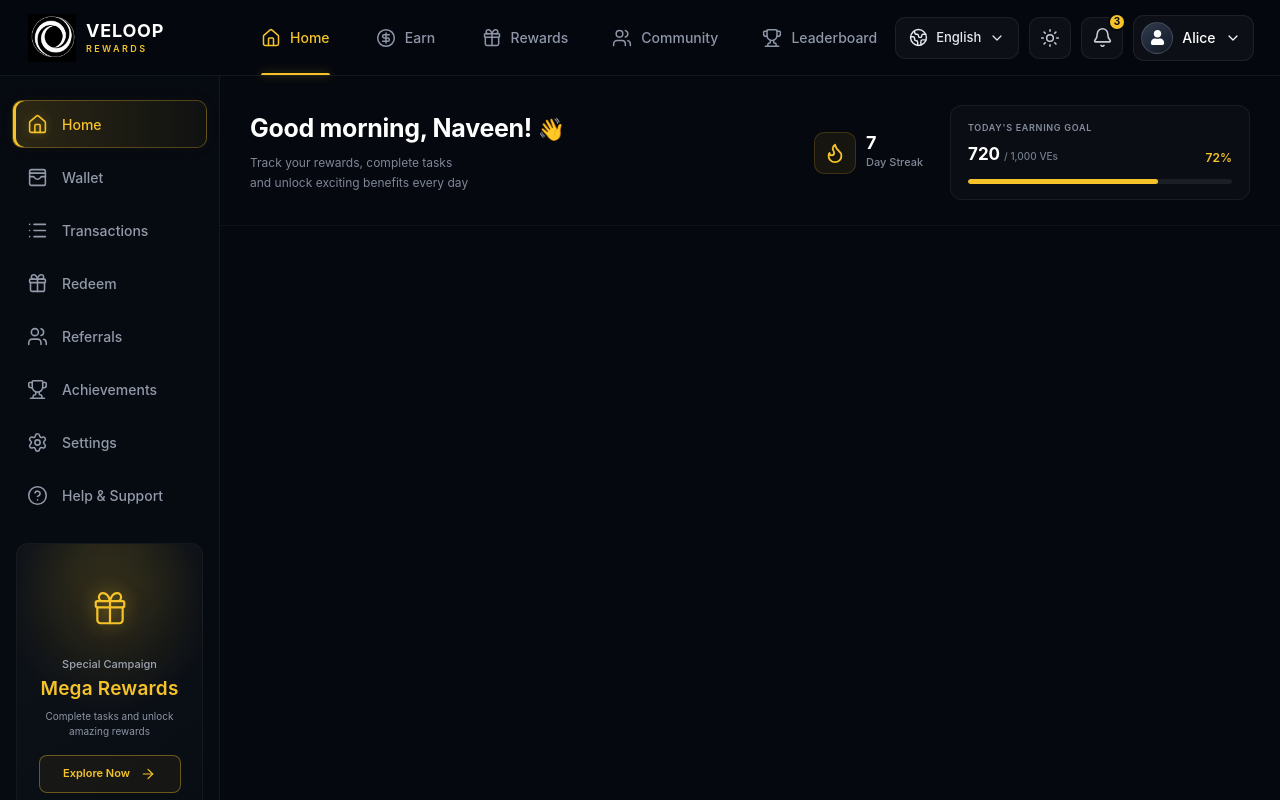
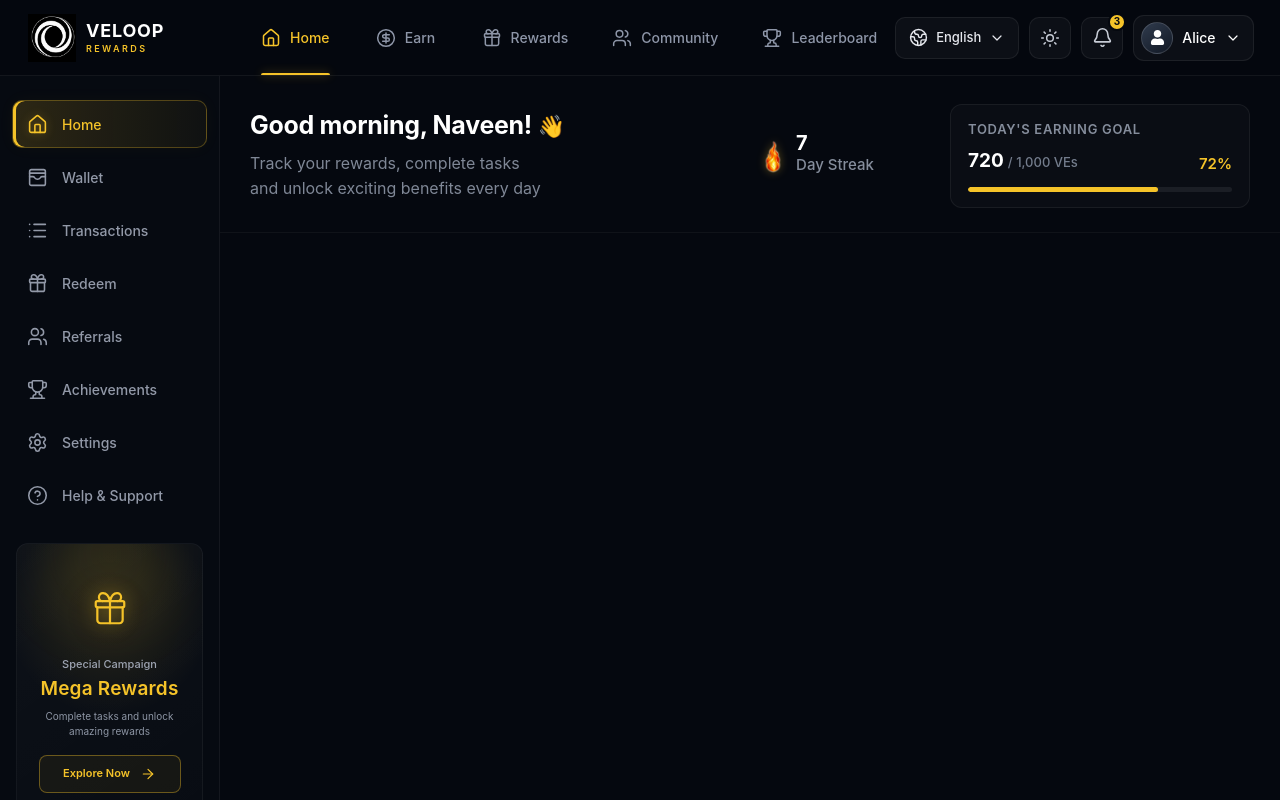
Before and after one commit to SANAPARVEEN-cmd/veloop-rewards-home-page-, a React (Vite) app: page /home in a window 1280 px wide. Built offline with nearby package versions, Linux system fonts and the light colour scheme.

Commit message:
write welcome header in dashbored

```diff
--- a/src/components/home/DayStreak.jsx
+++ b/src/components/home/DayStreak.jsx
@@ -1,13 +1,15 @@
-import { Flame } from "lucide-react";
+import streakFire from "../../assets/images/dashboard/streak-fire.png";
 import styles from "./DayStreak.module.css";
 
 const DayStreak = ({ streak = 7 }) => {
     return (
         <div className={styles.streak}>
+
             <div className={styles.iconWrapper}>
-                <Flame
-                    size={22}
-                    strokeWidth={2}
+                <img
+                    src={streakFire}
+                    alt="Day streak"
+                    className={styles.fireIcon}
                 />
             </div>
 
@@ -20,6 +22,7 @@ const DayStreak = ({ streak = 7 }) => {
                     Day Streak
                 </span>
             </div>
+
         </div>
     );
 };
--- a/src/components/home/DayStreak.module.css
+++ b/src/components/home/DayStreak.module.css
@@ -1,46 +1,80 @@
 .streak {
     display: flex;
-    align-items: center;
-    gap: 10px;
+    align-items: flex-start;
+    gap: 8px;
 
-    min-width: 110px;
+    min-width: 105px;
+    margin-right: 50px;
 }
 
+
+/* =====================================
+   FIRE ICON
+===================================== */
+
 .iconWrapper {
-    width: 42px;
-    height: 42px;
+    width: 30px;
+    height: 45px;
 
     display: flex;
     align-items: center;
     justify-content: center;
 
-    color: #f5c329;
+    flex-shrink: 0;
 
-    border: 1px solid rgba(245, 195, 41, 0.18);
-    border-radius: 10px;
+    margin-top: 1px;
+}
 
-    background: rgba(245, 195, 41, 0.07);
+.fireIcon {
+    width: 40px;
+    height: 40px;
+
+    display: block;
+    object-fit: contain;
+
+    filter: drop-shadow(
+        0 0 5px rgba(245, 195, 41, 0.35)
+    );
 }
+
+/* =====================================
+   CONTENT
+===================================== */
 
 .content {
     display: flex;
     flex-direction: column;
-    gap: 2px;
+    align-items: flex-start;
+
+    gap: 3px;
 }
+
+
+/* =====================================
+   STREAK NUMBER
+===================================== */
 
 .value {
     color: #ffffff;
 
-    font-size: 18px;
+    font-size: 20px;
     font-weight: 700;
+
     line-height: 1;
 }
 
+
+/* =====================================
+   LABEL
+===================================== */
+
 .label {
-    color: #7f8796;
+    color: #858d9c;
 
-    font-size: 11px;
+    font-size: 15px;
     font-weight: 500;
+
+    line-height: 1.2;
 
     white-space: nowrap;
 }
--- a/src/components/home/EarningGoal.module.css
+++ b/src/components/home/EarningGoal.module.css
@@ -26,7 +26,7 @@
 
     color: #858d9c;
 
-    font-size: 9px;
+    font-size: 13px;
     font-weight: 600;
 
     letter-spacing: 0.7px;
@@ -41,21 +41,21 @@
 .amount strong {
     color: #ffffff;
 
-    font-size: 17px;
+    font-size: 19px;
     font-weight: 700;
 }
 
 .amount span {
     color: #747d8d;
 
-    font-size: 10px;
+    font-size: 13px;
     font-weight: 500;
 }
 
 .percentage {
     color: #f5c329;
 
-    font-size: 12px;
+    font-size: 15px;
     font-weight: 600;
 }
 
--- /dev/null
+++ b/src/components/home/SVEBalanceCard.module.css
@@ -0,0 +1,108 @@
+.card {
+    min-height: 145px;
+
+    padding: 20px;
+
+    box-sizing: border-box;
+
+    border: 1px solid rgba(255, 255, 255, 0.06);
+    border-radius: 14px;
+
+    background: rgba(255, 255, 255, 0.025);
+
+    display: flex;
+    flex-direction: column;
+    justify-content: space-between;
+
+    transition:
+        border-color 0.2s ease,
+        transform 0.2s ease;
+}
+
+.card:hover {
+    border-color: rgba(245, 195, 41, 0.18);
+    transform: translateY(-2px);
+}
+
+.top {
+    display: flex;
+    align-items: flex-start;
+    justify-content: space-between;
+
+    gap: 15px;
+}
+
+.label {
+    display: block;
+
+    margin-bottom: 9px;
+
+    color: #858d9c;
+
+    font-size: 9px;
+    font-weight: 600;
+
+    letter-spacing: 0.7px;
+}
+
+.balance {
+    display: inline;
+
+    margin: 0;
+
+    color: #ffffff;
+
+    font-size: 24px;
+    font-weight: 700;
+
+    line-height: 1;
+}
+
+.unit {
+    margin-left: 5px;
+
+    color: #747d8d;
+
+    font-size: 11px;
+    font-weight: 500;
+}
+
+.icon {
+    width: 38px;
+    height: 38px;
+
+    display: flex;
+    align-items: center;
+    justify-content: center;
+
+    border-radius: 10px;
+
+    color: #f5c329;
+
+    background: rgba(245, 195, 41, 0.08);
+
+    font-size: 9px;
+    font-weight: 700;
+
+    flex-shrink: 0;
+}
+
+.bottom {
+    display: flex;
+    align-items: center;
+
+    gap: 7px;
+}
+
+.change {
+    color: #45c98b;
+
+    font-size: 10px;
+    font-weight: 600;
+}
+
+.period {
+    color: #666f7e;
+
+    font-size: 9px;
+}
--- /dev/null
+++ b/src/components/home/VEBalanceCard.module.css
@@ -0,0 +1,120 @@
+.card {
+    min-height: 145px;
+
+    padding: 20px;
+
+    box-sizing: border-box;
+
+    border: 1px solid rgba(255, 255, 255, 0.06);
+    border-radius: 14px;
+
+    background: rgba(255, 255, 255, 0.025);
+
+    display: flex;
+    flex-direction: column;
+    justify-content: space-between;
+
+    transition:
+        border-color 0.2s ease,
+        transform 0.2s ease;
+}
+
+.card:hover {
+    border-color: rgba(245, 195, 41, 0.18);
+    transform: translateY(-2px);
+}
+
+/* =====================================
+   TOP
+===================================== */
+
+.top {
+    display: flex;
+    align-items: flex-start;
+    justify-content: space-between;
+
+    gap: 15px;
+}
+
+.label {
+    display: block;
+
+    margin-bottom: 9px;
+
+    color: #858d9c;
+
+    font-size: 9px;
+    font-weight: 600;
+
+    letter-spacing: 0.7px;
+}
+
+.balance {
+    display: inline;
+
+    margin: 0;
+
+    color: #ffffff;
+
+    font-size: 24px;
+    font-weight: 700;
+
+    line-height: 1;
+}
+
+.unit {
+    margin-left: 5px;
+
+    color: #747d8d;
+
+    font-size: 11px;
+    font-weight: 500;
+}
+
+/* =====================================
+   ICON
+===================================== */
+
+.icon {
+    width: 38px;
+    height: 38px;
+
+    display: flex;
+    align-items: center;
+    justify-content: center;
+
+    border-radius: 10px;
+
+    color: #f5c329;
+
+    background: rgba(245, 195, 41, 0.08);
+
+    font-size: 10px;
+    font-weight: 700;
+
+    flex-shrink: 0;
+}
+
+/* =====================================
+   BOTTOM
+===================================== */
+
+.bottom {
+    display: flex;
+    align-items: center;
+
+    gap: 7px;
+}
+
+.change {
+    color: #45c98b;
+
+    font-size: 10px;
+    font-weight: 600;
+}
+
+.period {
+    color: #666f7e;
+
+    font-size: 9px;
+}
--- a/src/components/home/WelcomeHeader.module.css
+++ b/src/components/home/WelcomeHeader.module.css
@@ -47,7 +47,7 @@
 
     color: #7f8796;
 
-    font-size: 12px;
+    font-size: 16px;
     font-weight: 400;
 
     line-height: 1.6;
```
Also changed, not shown: src/components/home/BalanceSection.jsx (added, +21 -0 lines), src/components/home/BalanceSection.module.css (added, +36 -0 lines), src/components/home/SVEBalanceCard.jsx (added, +48 -0 lines), src/components/home/VEBalanceCard.jsx (added, +48 -0 lines), src/assets/images/dashboard/streak-fire.png (added).
